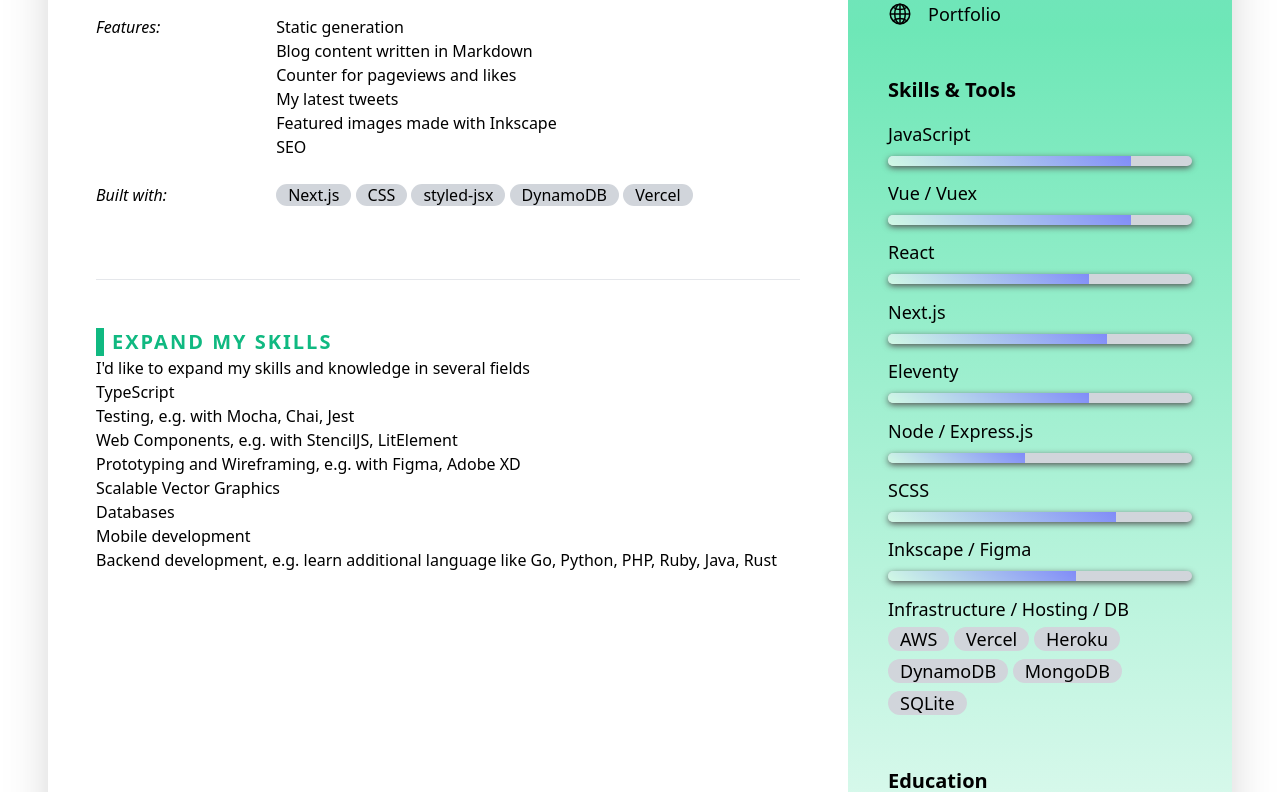
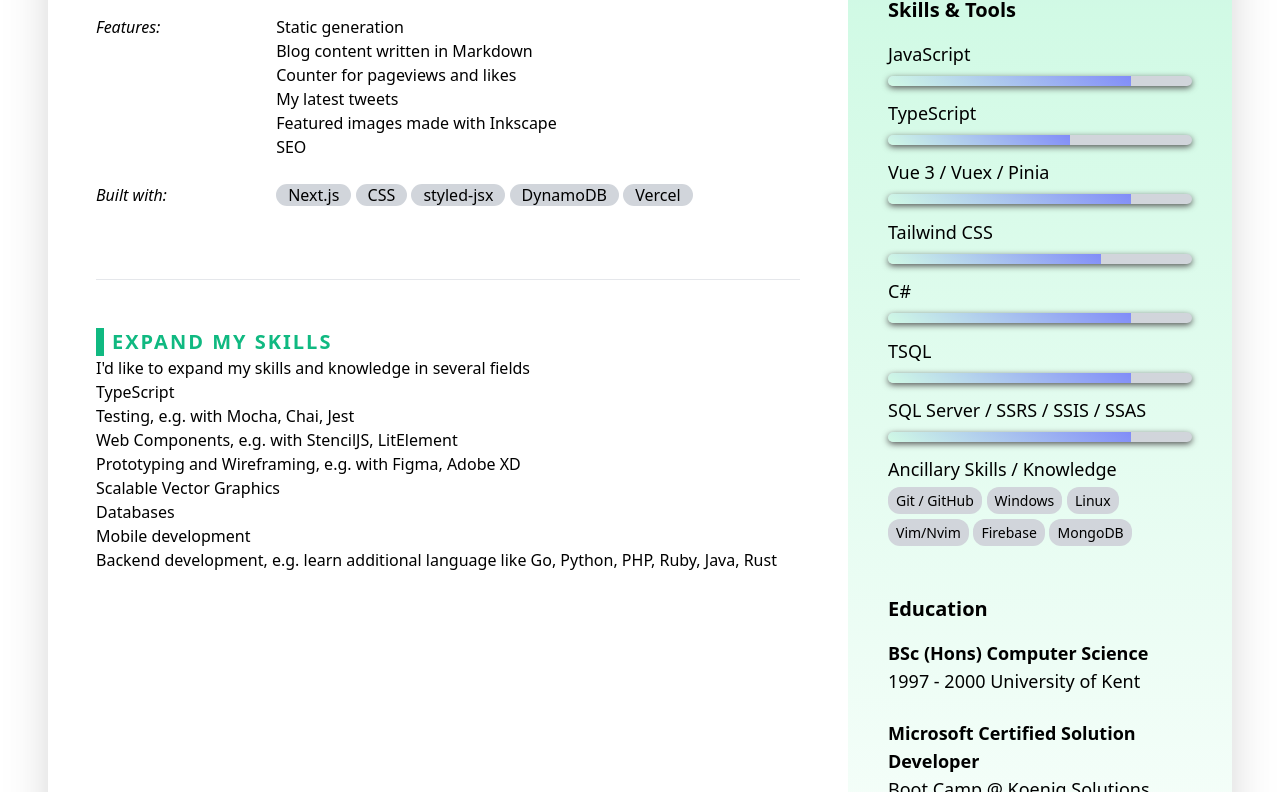
Before and after one commit to ChromaticRanger/my-cv, a website built with Vite: page index.html in a window 1280 px wide. Shown: the part 1083-1875 px from the top of the page. Built offline with nearby package versions, Linux system fonts and the light colour scheme; what @tailwindcss/typography would draw is missing.

Commit message:
Continued to add more personal details and styling

```diff
--- a/index.html
+++ b/index.html
@@ -1,4 +1,4 @@
-<!DOCTYPE html>
+<!DOCTYPE htmlo>
 <html lang="en">
   <head>
     <meta charset="UTF-8" />
@@ -16,13 +16,14 @@
       >
         <div
           id="sidebar"
-          class="w-full sm:max-w-sm p-8 bg-gradient-to-b from-indigo-300 via-green-300 to-white"
+          class="w-full sm:max-w-sm p-8 bg-gradient-to-b from-purple-400
+          via-green-100 to-white"
         >
           <div class="px-2 mb-12">
             <img
               src="./assets/porch.jpg"
               alt="Profile Picture"
-              class="rounded-full w-48 mx-auto mb-2"
+              class="rounded-3xl w-48 mx-auto mb-2"
             />
             <h1 class="text-center text-3xl font-semibold mb-2">Martin Stickley</h1>
             <h2 class="text-center text-xl font-light">Fullstack Developer</h2>
@@ -86,17 +87,7 @@
                 class="inline w-6 mr-4"
                 alt="GitHub Logo"
               />
-              <a href="#" target="_blank" rel="noopener noreferrer">GitHub</a>
-            </div>
-            <div class="flex items-center my-3">
-              <img
-                src="./assets/logo-stackoverflow.svg"
-                class="inline w-6 mr-4"
-                alt="Stack Overflow Logo"
-              />
-              <a href="#" target="_blank" rel="noopener noreferrer"
-                >StackOverflow</a
-              >
+              <a href="https://github.com/ChromaticRanger" target="_blank" rel="noopener noreferrer">GitHub</a>
             </div>
             <div class="flex items-center my-3">
               <img
@@ -104,7 +95,7 @@
                 class="inline w-6 mr-4"
                 alt="LinkedIn Logo"
               />
-              <a href="#" target="_blank" rel="noopener noreferrer">LinkedIn</a>
+              <a href="https://www.linkedin.com/in/martinlinkedin/" target="_blank" rel="noopener noreferrer">LinkedIn</a>
             </div>
             <div class="flex items-center my-3">
               <img
@@ -112,24 +103,17 @@
                 class="inline w-6 mr-4"
                 alt="Twitter Logo"
               />
-              <a href="#" target="_blank" rel="noopener noreferrer">@twitter_handle</a
+              <a href="https://twitter.com/ChromaticRanger" target="_blank" rel="noopener noreferrer">@ChromaticRanger</a
               >
             </div>
             <div class="flex items-center my-3">
               <img
-                src="./assets/logo-codepen.svg"
-                class="inline w-6 mr-4"
-                alt="CodePen Logo"
-              />
-              <a href="#" target="_blank" rel="noopener noreferrer">CodePen</a>
-            </div>
-            <div class="flex items-center my-3">
-              <img
-                src="./assets/globe-outline.svg"
+                src="./assets/puzzle.svg"
                 class="inline w-6 mr-4"
                 alt="Globe icon"
               />
-              <a href="#" target="_blank" rel="noopener noreferrer">Portfolio</a>
+              <a href="https://puzzlebouts.com" target="_blank" rel="noopener
+                noreferrer">Puzzlebouts (Founder)</a>
             </div>
           </div>
 
@@ -141,51 +125,58 @@
                 <progress id="js-skill" max="100" value="80"></progress>
               </li>
               <li>
-                <label for="vue-skill">Vue / Vuex</label>
+                <label for="ts-skill">TypeScript</label>
+                <progress id="ts-skill" max="100" value="60"></progress>
+              </li>
+              <li>
+                <label for="vue-skill">Vue 3 / Vuex / Pinia</label>
                 <progress id="vue-skill" max="100" value="80"></progress>
               </li>
               <li>
-                <label for="react-skill">React</label>
-                <progress id="react-skill" max="100" value="66"></progress>
+                <label for="tailwind-skill">Tailwind CSS</label>
+                <progress id="tailwind-skill" max="100" value="70"></progress>
               </li>
               <li>
-                <label for="nextjs-skill">Next.js</label>
-                <progress id="nextjs-skill" max="100" value="72"></progress>
+                <label for="csharp-skill">C#</label>
+                <progress id="csharp-skill" max="100" value="80"></progress>
               </li>
               <li>
-                <label for="eleventy-skill">Eleventy</label>
-                <progress id="eleventy-skill" max="100" value="66"></progress>
+                <label for="tsql-skill">TSQL</label>
+                <progress id="tsql-skill" max="100" value="80"></progress>
               </li>
               <li>
-                <label for="node-skill">Node / Express.js</label>
-                <progress id="node-skill" max="100" value="45"></progress>
+                <label for="sql-skill">SQL Server / SSRS / SSIS / SSAS</label>
+                <progress id="sql-skill" max="100" value="80"></progress>
               </li>
               <li>
-                <label for="css-skill">SCSS</label>
-                <progress id="css-skill" max="100" value="75"></progress>
-              </li>
-              <li>
-                <label for="design-skill">Inkscape / Figma</label>
-                <progress id="design-skill" max="100" value="62"></progress>
-              </li>
-              <li>
-                <div>Infrastructure / Hosting / DB</div>
+                <div>Ancillary Skills / Knowledge</div>
                 <p class="leading-8">
-                  <span class="rounded-xl bg-gray-300 px-3">AWS</span>
-                  <span class="rounded-xl bg-gray-300 px-3">Vercel</span>
-                  <span class="rounded-xl bg-gray-300 px-3">Heroku</span>
-                  <span class="rounded-xl bg-gray-300 px-3">DynamoDB</span>
-                  <span class="rounded-xl bg-gray-300 px-3">MongoDB</span>
-                  <span class="rounded-xl bg-gray-300 px-3">SQLite</span>
+                  <span class="rounded-xl font-medium text-sm bg-gray-300 px-2
+                    py-1">Git / GitHub</span>
+                  <span class="rounded-xl font-medium text-sm bg-gray-300 px-2
+                    py-1">Windows</span>
+                  <span class="rounded-xl font-medium text-sm bg-gray-300 px-2
+                    py-1">Linux</span>
+                  <span class="rounded-xl font-medium text-sm bg-gray-300 px-2
+                    py-1">Vim/Nvim</span>
+                  <span class="rounded-xl font-medium text-sm bg-gray-300 px-2
+                    py-1">Firebase</span>
+                  <span class="rounded-xl font-medium text-sm bg-gray-300 px-2
+                    py-1">MongoDB</span>
                 </p>
               </li>
             </ul>
           </div>
 
+          <div class="font-light text-lg px-2 mb-6">
+            <h2 class="text-xl font-semibold mb-4">Education</h2>
+            <h3 class="font-semibold">BSc (Hons) Computer Science</h3>
+            <p>1997 - 2000 University of Kent</p>
+          </div>
+
           <div class="font-light text-lg px-2 mb-12">
-            <h2 class="text-xl font-semibold mb-4">Education</h2>
-            <h3 class="font-semibold">BSc Computer Science</h3>
-            <p>1997 - 2000 University of Kent</p>
+            <h3 class="font-semibold">Microsoft Certified Solution Developer</h3>
+            <p>Boot Camp @ Koenig Solutions (2009)</p>
           </div>
 
           <div class="font-light text-lg px-2 mb-12">
```
